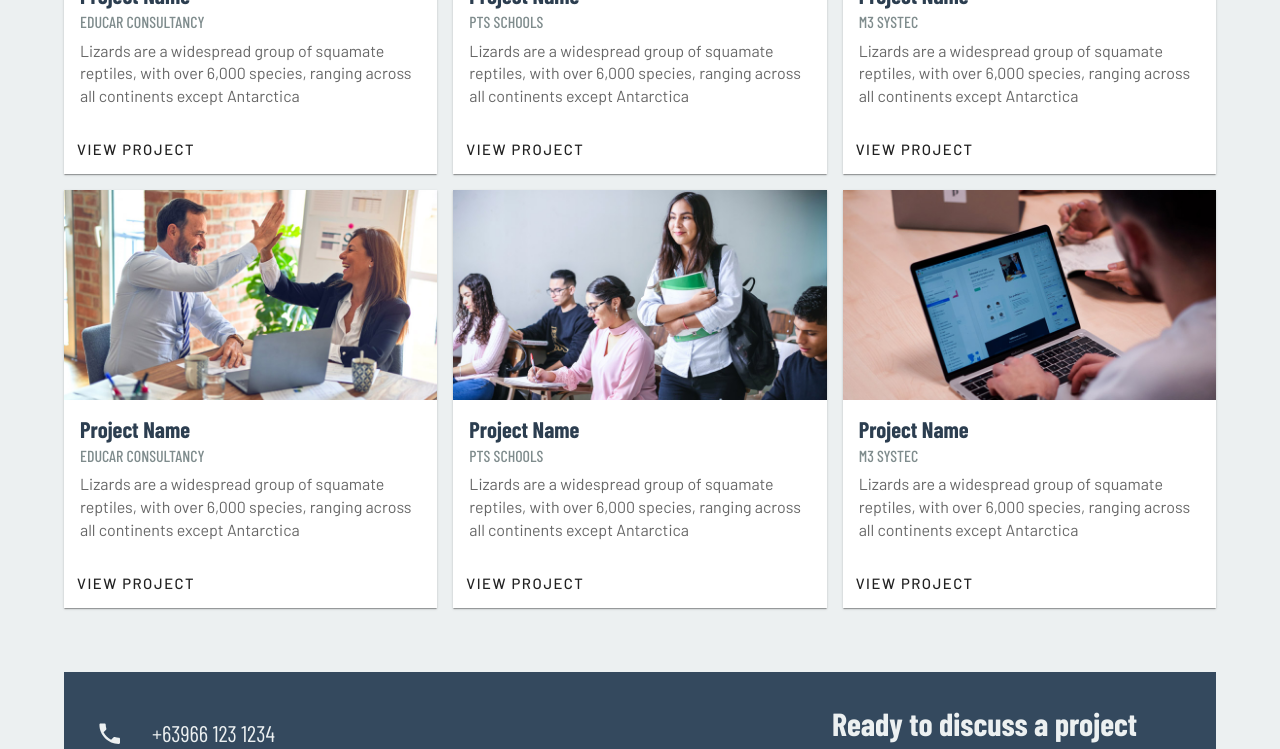
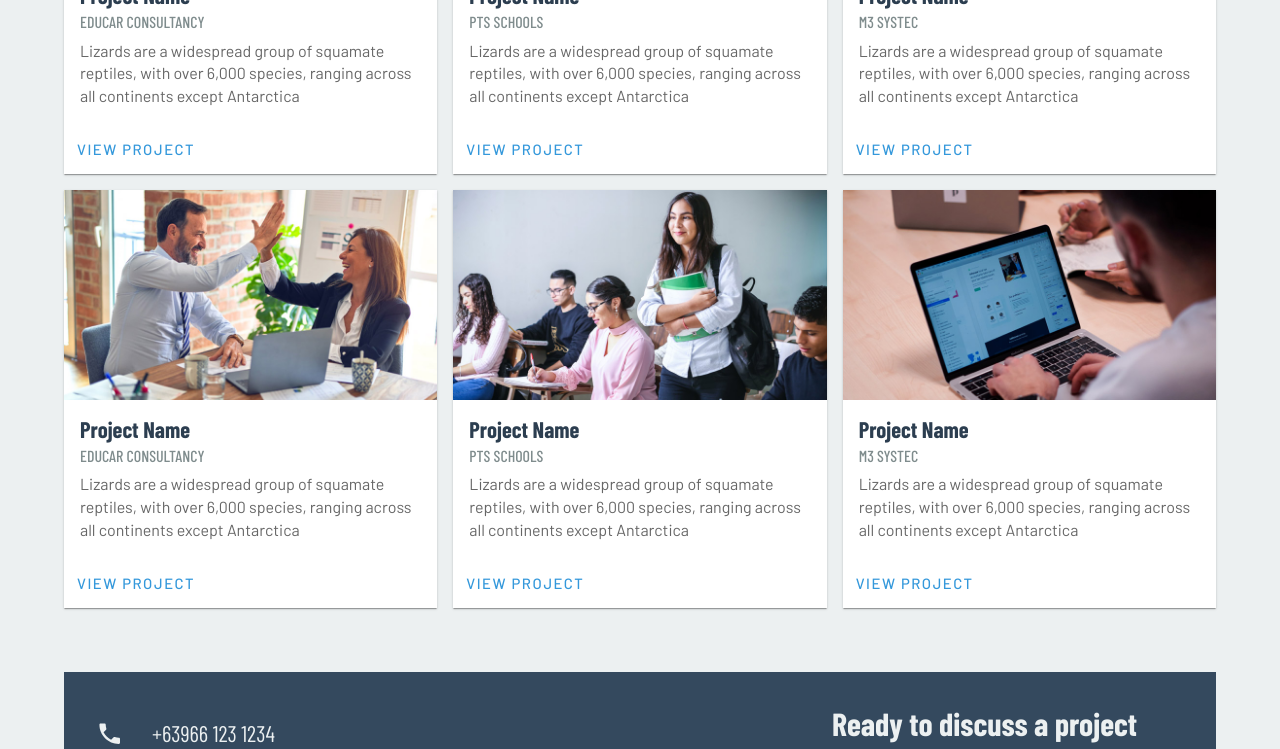
Before and after one commit to dNierva/educar-consultancy, a React (Create React App) app: page /projects in a window 1280 px wide. Shown: the part 634-1383 px from the top of the page. Built offline with nearby package versions, Linux system fonts and the light colour scheme; a web font is replaced by a local one.

Commit message:
Update button links to projects

```diff
--- a/src/components/FeaturedProjects.js
+++ b/src/components/FeaturedProjects.js
@@ -1,5 +1,6 @@
 import React from 'react';
 import styled from 'styled-components';
+import { Link } from 'react-router-dom';
 import {
     Typography,
     Container,
@@ -11,6 +12,11 @@ import {
     CardActionArea,
     CardActions
 } from '@mui/material';
+
+const linkStyle = {
+    textDecoration: "none",
+    color: '#3498DB'
+};
 
 const ViewAllButton = styled.div`
     display: flex;
@@ -119,7 +125,13 @@ function FeaturedProjects () {
             </Grid>{/*** = GRID CONTAINER */}
 
             <ViewAllButton>
-                <Button variant="outlined" size="large" color="secondary">
+                <Button
+                    style={ linkStyle }
+                    component={ Link }
+                    to="/projects"
+                    variant="outlined"
+                    size="large"
+                >
                     View All Projects
                 </Button>
             </ViewAllButton>
--- a/src/pages/Projects.js
+++ b/src/pages/Projects.js
@@ -46,6 +46,11 @@ const Content = styled.div`
     }
 `;
 
+const linkStyle = {
+    textDecoration: "none",
+    color: '#3498DB'
+};
+
 function Projects () {
     return (
         <>
@@ -92,7 +97,13 @@ function Projects () {
                                 </CardContent>
                             </CardActionArea>
                             <CardActions>
-                                <Button component={Link} to="/projects/1" size="small" color="secondary">
+                                <Button
+                                    style={ linkStyle }
+                                    component={Link}
+                                    to="/projects/1"
+                                    size="small"
+                                    color="secondary"
+                                >
                                     View Project
                                 </Button>
                             </CardActions>
@@ -122,7 +133,13 @@ function Projects () {
                                 </CardContent>
                             </CardActionArea>
                             <CardActions>
-                                <Button component={Link} to="/projects/1" size="small" color="secondary">
+                                <Button
+                                    style={ linkStyle }
+                                    component={Link}
+                                    to="/projects/1"
+                                    size="small"
+                                    color="secondary"
+                                >
                                     View Project
                                 </Button>
                             </CardActions>
@@ -152,7 +169,13 @@ function Projects () {
                                 </CardContent>
                             </CardActionArea>
                             <CardActions>
-                                <Button component={Link} to="/projects/1" size="small" color="secondary">
+                                <Button
+                                    style={ linkStyle }
+                                    component={Link}
+                                    to="/projects/1"
+                                    size="small"
+                                    color="secondary"
+                                >
                                     View Project
                                 </Button>
                             </CardActions>
@@ -182,7 +205,13 @@ function Projects () {
                                 </CardContent>
                             </CardActionArea>
                             <CardActions>
-                                <Button component={Link} to="/projects/1" size="small" color="secondary">
+                                <Button
+                                    style={ linkStyle }
+                                    component={Link}
+                                    to="/projects/1"
+                                    size="small"
+                                    color="secondary"
+                                >
                                     View Project
                                 </Button>
                             </CardActions>
@@ -212,7 +241,13 @@ function Projects () {
                                 </CardContent>
                             </CardActionArea>
                             <CardActions>
-                                <Button component={Link} to="/projects/1" size="small" color="secondary">
+                                <Button
+                                    style={ linkStyle }
+                                    component={Link}
+                                    to="/projects/1"
+                                    size="small"
+                                    color="secondary"
+                                >
                                     View Project
                                 </Button>
                             </CardActions>
@@ -242,7 +277,13 @@ function Projects () {
                                 </CardContent>
                             </CardActionArea>
                             <CardActions>
-                                <Button component={Link} to="/projects/1" size="small" color="secondary">
+                                <Button
+                                    style={ linkStyle }
+                                    component={Link}
+                                    to="/projects/1"
+                                    size="small"
+                                    color="secondary"
+                                >
                                     View Project
                                 </Button>
                             </CardActions>
```
